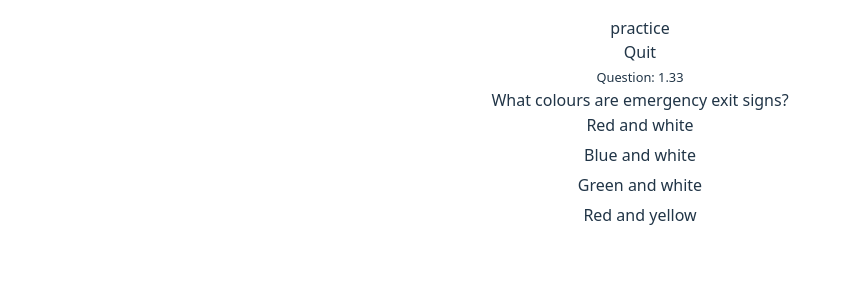
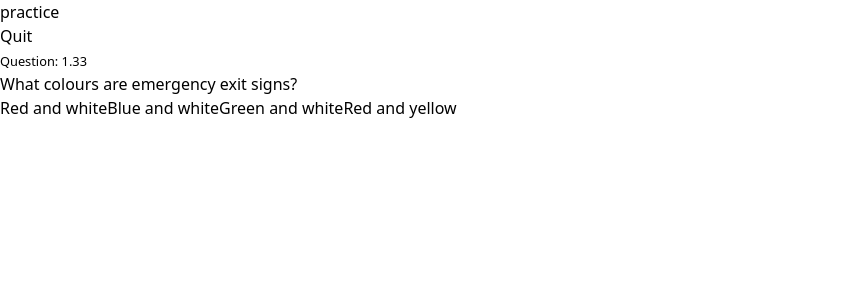
Before and after one commit to arallsopp/ecs-quiz-app, a React (Vite) app: page / in a window 1280 px wide. Both pictures are taken after a click on the button "Start Quiz". Shown: the top 300 px of the page, without its empty margins (0-852 px from the left). Built offline with nearby package versions, Linux system fonts and the light colour scheme.

Commit message:
css reset, removed App.jsx, emptied index.css except for tailwind.

```diff
--- a/src/App.css
+++ /dev/null
@@ -1,38 +0,0 @@
-@tailwind base;
-@tailwind components;
-@tailwind utilities;
-
-#root {
-    width: 100%;
-    padding: 1rem;
-    text-align: center;
-    vertical-align: top;
-}
-
-.answer {
-    display: block;
-    width: 100%;
-    margin: 0 0 0.25rem 0;
-}
-
-.answer.chosen.correct {
-    background-color: green;
-    color: white;
-}
-
-.chosen.wrong {
-    background-color: red;
-    color: white;
-}
-
-.answer.correct {
-    background-color: darkgreen;
-    color: white;
-}
-
-.answer:disabled:hover {
-    border-color: transparent;
-}
-.logo{
-    background-image: url("/images/logo.png");
-}
--- a/src/App.jsx
+++ b/src/App.jsx
@@ -2,7 +2,6 @@
 import questionsData from './data/questions.json'
 import Question from './components/Question'
 import {shuffle} from "./utils/shuffle.js";
-import './App.css'
 import Countdown from "./components/Countdown.jsx";
 
 
--- a/src/components/Countdown.jsx
+++ b/src/components/Countdown.jsx
@@ -22,7 +22,7 @@
     // Format as MM:SS
     const minutes = Math.floor(seconds / 60);
     const secs = seconds % 60;
-    const formatted = `${minutes}:${secs.toFixed(0).padStart(2, '0')}`;
+    const formatted = `${minutes}:${String(secs).padStart(2, '0')}`;
 
     return <div className="timer">Time: {formatted}</div>;
 }
--- a/src/index.css
+++ b/src/index.css
@@ -1,67 +1,3 @@
-:root {
-  font-family: system-ui, Avenir, Helvetica, Arial, sans-serif;
-  line-height: 1.5;
-  font-weight: 400;
-
-  color-scheme: light dark;
-  color: rgba(255, 255, 255, 0.87);
-  background-color: #242424;
-
-  font-synthesis: none;
-  text-rendering: optimizeLegibility;
-  -webkit-font-smoothing: antialiased;
-  -moz-osx-font-smoothing: grayscale;
-}
-
-a {
-  font-weight: 500;
-  color: #646cff;
-  text-decoration: inherit;
-}
-a:hover {
-  color: #535bf2;
-}
-
-body {
-  margin: 0;
-  display: flex;
-  min-width: 320px;
-  min-height: 100vh;
-}
-
-h1 {
-  font-size: 3.2em;
-  line-height: 1.1;
-}
-
-button {
-  border-radius: 8px;
-  border: 1px solid transparent;
-  padding: 0.6em 1.2em;
-  font-size: 1em;
-  font-weight: 500;
-  font-family: inherit;
-  background-color: #1a1a1a;
-  cursor: pointer;
-  transition: border-color 0.25s;
-}
-button:hover {
-  border-color: #646cff;
-}
-button:focus,
-button:focus-visible {
-  outline: 4px auto -webkit-focus-ring-color;
-}
-
-@media (prefers-color-scheme: light) {
-  :root {
-    color: #213547;
-    background-color: #ffffff;
-  }
-  a:hover {
-    color: #747bff;
-  }
-  button {
-    background-color: #f9f9f9;
-  }
-}
+@tailwind base;
+@tailwind components;
+@tailwind utilities;
```
